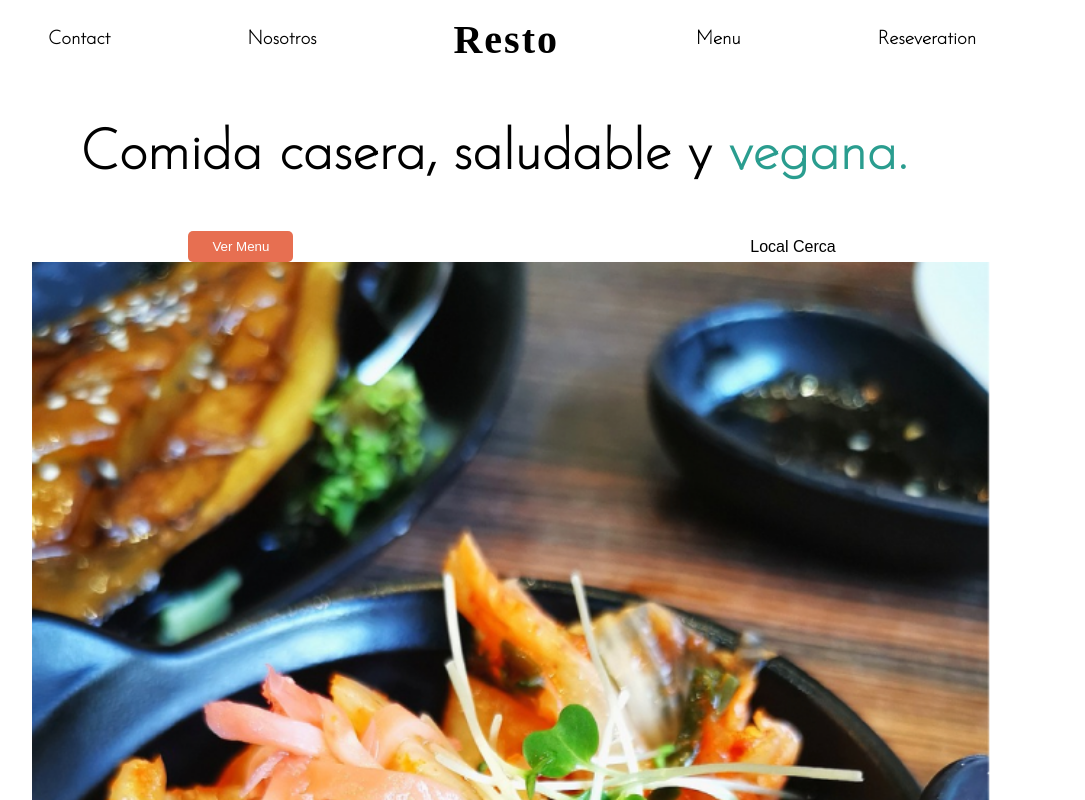
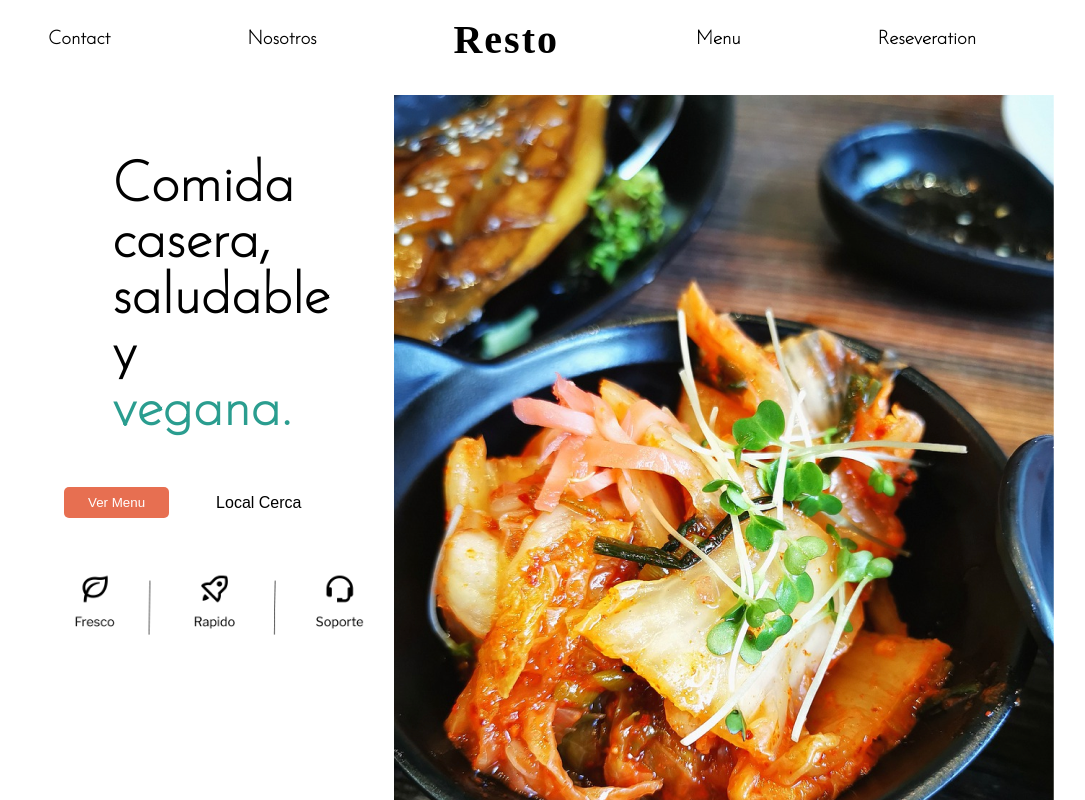
Before and after one commit to deehombs/Resto-Mock, a plain HTML site: page index.html in a window 1280 px wide. Shown: the top 800 px of the page, without its empty margins (128-1213 px from the left). Drawn offline with Linux system fonts and the light colour scheme; a web font is replaced by a local one.

Commit message:
update hero

```diff
--- a/index.html
+++ b/index.html
@@ -33,8 +33,9 @@
                     <button> Ver Menu</button>
                     <button>Local Cerca </button>
                 </section>
+                <img src="img/heroIcons1.png" alt="icons">
             </section>
-        <img src="img/koreanDish1.png" alt="icons">
+        <img id ="heor-img" src="img/koreanDish1.png" alt="korean side dish">
         </section>
         <!-- hero end -->
 
--- a/style.css
+++ b/style.css
@@ -91,4 +91,21 @@ li {
     #burger-menu {
         display: none;
     }
+    .hero{
+        display: flex;
+        padding:1rem;
+    }
+    .hero-info{
+        padding: 1rem;
+    }
+    .hero-info-block {
+        display: block;
+    }
+    #hero-buttons{
+    justify-content: flex-start;
 }
+#hero-img{
+    width: 375px;
+}
+
+}
```
